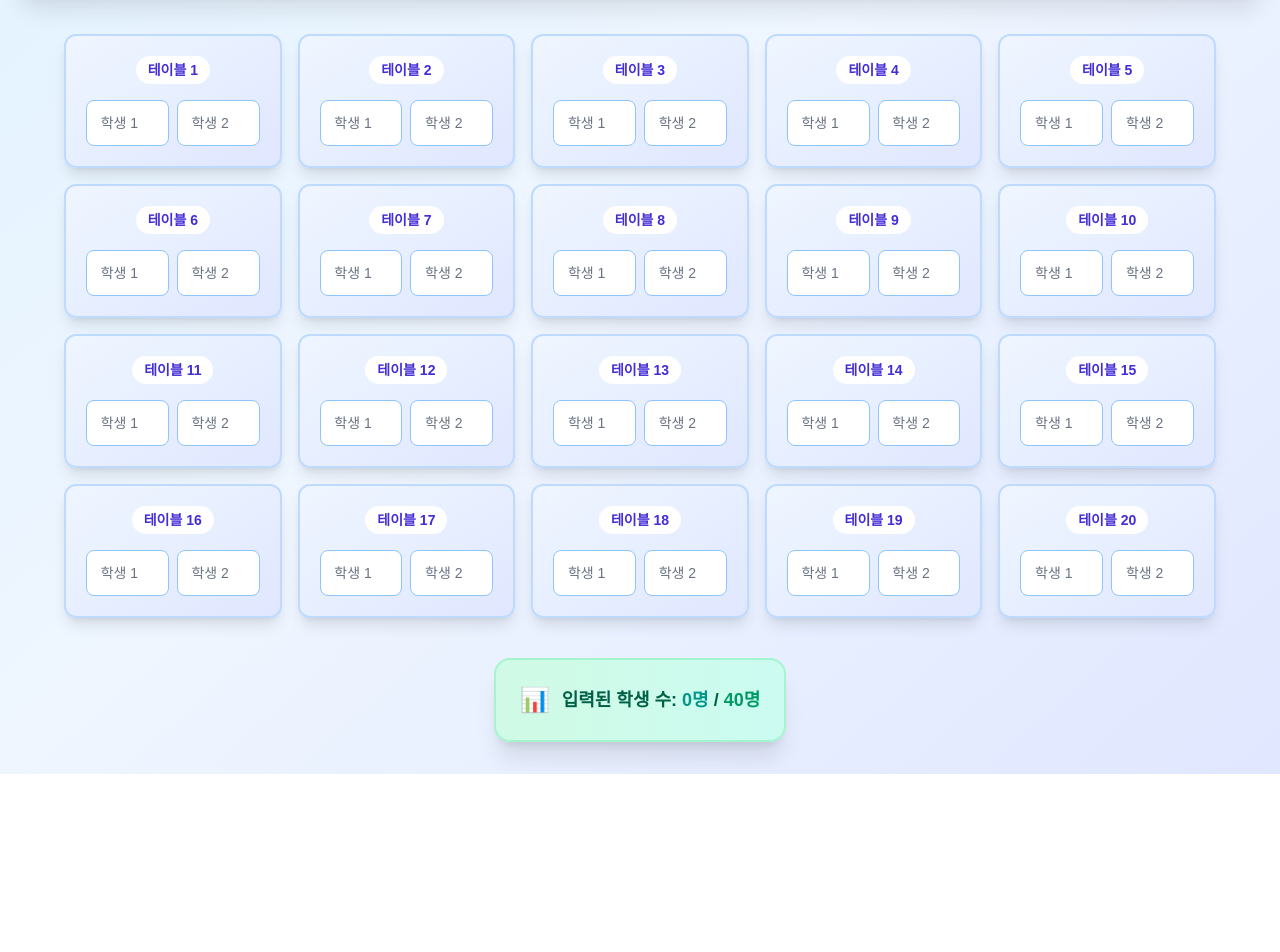
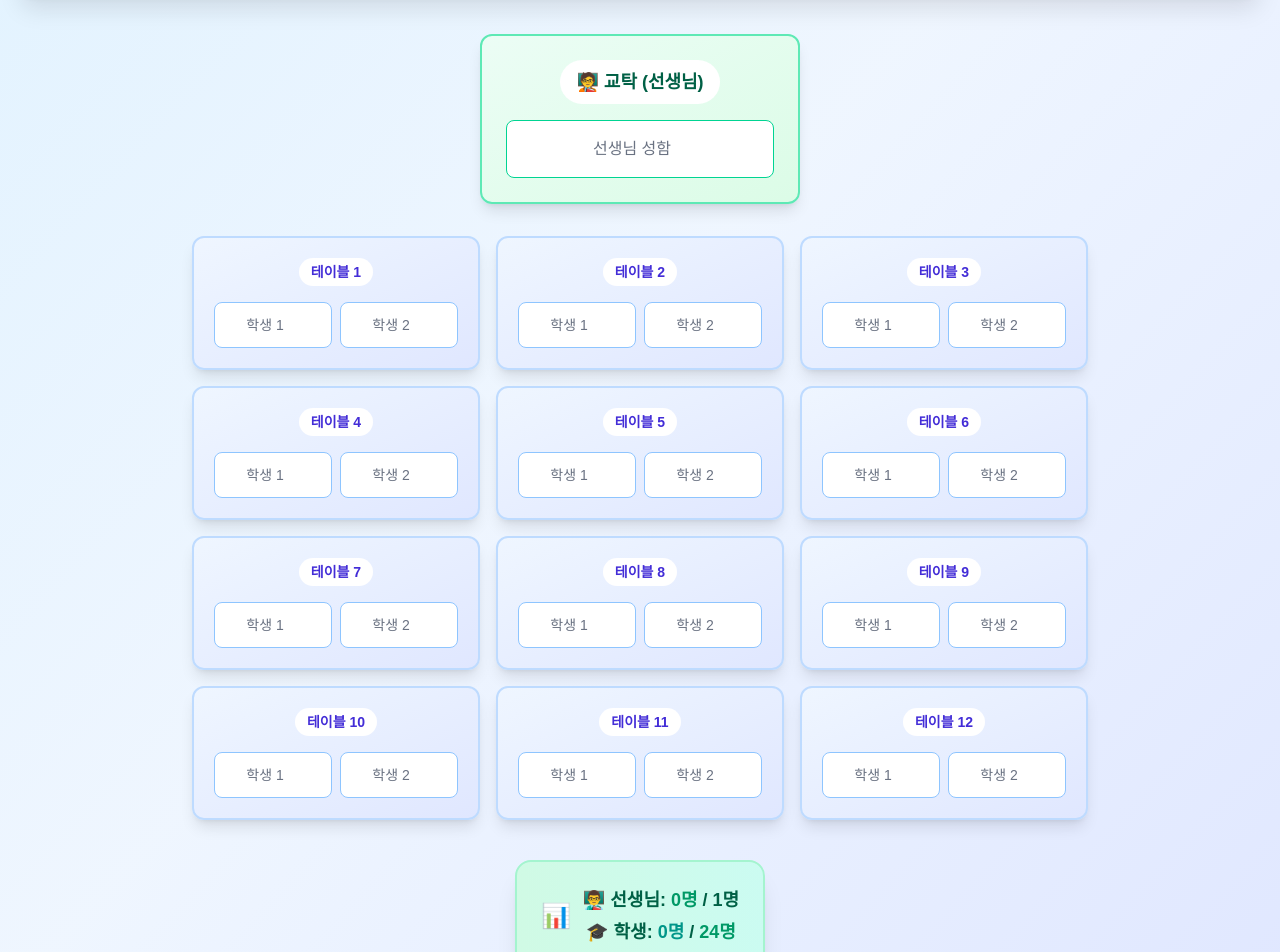
Before and after one commit to agopwns/kt-students, a Next.js app: page / in a window 1280 px wide. Shown: the part 360-1312 px from the top of the page. Before the commit the page ends 1134 px from the top, so only its background shows below. Built offline with nearby package versions, Linux system fonts and the light colour scheme; no server answers; the database is empty.

Commit message:
feat: 교실 사이즈 변경

```diff
--- a/src/app/page.js
+++ b/src/app/page.js
@@ -3,6 +3,47 @@
 import { useState, useEffect, useRef } from 'react';
 import { getAllStudents, upsertStudent, deleteAllStudents, subscribeToStudents } from '../lib/supabase';
 import toast from 'react-hot-toast';
+
+// 교탁 컴포넌트
+function TeacherDesk({ teacherName, onTeacherChange, savingStatus }) {
+  // 저장 상태 아이콘 컴포넌트
+  const SaveStatus = ({ status }) => {
+    switch (status) {
+      case 'pending':
+        return <span className="text-yellow-500 text-xs">⏳</span>;
+      case 'saving':
+        return <span className="text-blue-500 text-xs animate-spin">⚪</span>;
+      case 'saved':
+        return <span className="text-green-500 text-xs">✅</span>;
+      case 'error':
+        return <span className="text-red-500 text-xs">❌</span>;
+      default:
+        return null;
+    }
+  };
+
+  return (
+    <div className="bg-gradient-to-br from-emerald-50 to-green-100 rounded-xl shadow-lg p-6 border-2 border-emerald-300 hover:shadow-xl hover:scale-105 transition-all duration-300 max-w-xs mx-auto mb-8">
+      <div className="text-center mb-4">
+        <h3 className="text-lg font-bold text-emerald-800 bg-white bg-opacity-60 rounded-full py-2 px-4 inline-block">
+          🧑‍🏫 교탁 (선생님)
+        </h3>
+      </div>
+      <div className="relative">
+        <input
+          type="text"
+          placeholder="선생님 성함"
+          value={teacherName || ''}
+          onChange={(e) => onTeacherChange(e.target.value)}
+          className="w-full px-4 py-4 pr-8 text-base bg-white bg-opacity-80 border border-emerald-400 rounded-lg focus:outline-none focus:ring-3 focus:ring-emerald-300 focus:bg-white transition-all placeholder-gray-500 text-gray-800 font-medium text-center"
+        />
+        <div className="absolute right-2 top-1/2 transform -translate-y-1/2">
+          <SaveStatus status={savingStatus['0-0']} />
+        </div>
+      </div>
+    </div>
+  );
+}
 
 // 개별 테이블 컴포넌트
 function Table({ tableNumber, students, onStudentChange, savingStatus }) {
@@ -60,7 +101,7 @@ function Table({ tableNumber, students, onStudentChange, savingStatus }) {
 }
 
 export default function Home() {
-  // 20개 테이블, 각 테이블당 2명 = 총 40명의 학생 데이터
+  // 교탁 1개 + 학생 테이블 12개 (각 테이블당 2명) = 선생님 1명 + 학생 24명
   const [studentsData, setStudentsData] = useState({});
   const [loading, setLoading] = useState(true);
   const [error, setError] = useState(null);
@@ -165,11 +206,19 @@ export default function Home() {
       setError(null);
 
       // 성공 토스트 표시
-      const studentName = name.trim();
-      if (studentName) {
-        toast.success(`${studentName} 학생 정보가 저장되었습니다! 🎓`);
+      const personName = name.trim();
+      if (personName) {
+        if (tableNumber === 0) {
+          toast.success(`${personName} 선생님 정보가 저장되었습니다! 🧑‍🏫`);
+        } else {
+          toast.success(`${personName} 학생 정보가 저장되었습니다! 🎓`);
+        }
       } else {
-        toast.success('학생 정보가 삭제되었습니다');
+        if (tableNumber === 0) {
+          toast.success('선생님 정보가 삭제되었습니다');
+        } else {
+          toast.success('학생 정보가 삭제되었습니다');
+        }
       }
 
       // 저장 완료 후 500ms 뒤 실시간 업데이트 재활성화 (깜빡임 방지)
@@ -197,6 +246,11 @@ export default function Home() {
       // 에러 시에도 실시간 업데이트 재활성화
       ignoreRealtimeRef.current = false;
     }
+  };
+
+  // 선생님 이름 변경 핸들러 (debounce 적용)
+  const handleTeacherChange = (name) => {
+    handleStudentChange(0, 0, name); // 교탁을 0번 테이블로 처리
   };
 
   // 학생 이름 변경 핸들러 (debounce 적용)
@@ -234,11 +288,11 @@ export default function Home() {
 
   // 데이터 초기화 핸들러
   const handleClearAll = async () => {
-    if (!confirm('모든 학생 정보를 삭제하시겠습니까?')) {
+    if (!confirm('모든 정보를 삭제하시겠습니까? (선생님 + 학생)')) {
       return;
     }
 
-    const toastId = toast.loading('모든 학생 정보를 삭제하는 중...');
+    const toastId = toast.loading('모든 정보를 삭제하는 중... (선생님 + 학생)');
 
     try {
       setLoading(true);
@@ -257,7 +311,7 @@ export default function Home() {
       setError(null);
 
       // 성공 토스트로 업데이트
-      toast.success('모든 학생 정보가 삭제되었습니다! 🗑️', { id: toastId });
+      toast.success('모든 정보가 삭제되었습니다! (선생님 + 학생) 🗑️', { id: toastId });
 
     } catch (err) {
       setError('학생 정보를 삭제하는 중 오류가 발생했습니다.');
@@ -270,13 +324,13 @@ export default function Home() {
     }
   };
 
-  // 5x4 그리드 생성
+  // 3x4 그리드 생성
   const createTables = () => {
     const tables = [];
     let tableNumber = 1;
 
     for (let row = 0; row < 4; row++) {
-      for (let col = 0; col < 5; col++) {
+      for (let col = 0; col < 3; col++) {
         const students = studentsData[tableNumber] || {};
         tables.push(
           <Table
@@ -304,7 +358,7 @@ export default function Home() {
               🎓 학생 좌석 배치표
             </h1>
             <p className="text-gray-700 mb-4 text-lg font-medium">
-              총 20개 테이블 × 2명 = 40명의 학생 (Supabase 연동)
+              교탁 1개 + 학생 테이블 12개 × 2명 = 선생님 1명 + 학생 24명 (Supabase 연동)
             </p>
             <div className="text-sm text-gray-600 mb-6 bg-blue-50 rounded-lg p-3">
               <p className="font-medium mb-2">💡 자동 저장 안내:</p>
@@ -345,11 +399,30 @@ export default function Home() {
           </div>
         </div>
 
+        {/* 교탁 */}
+        {loading ? (
+          // 교탁 로딩 스켈레톤
+          <div className="max-w-xs mx-auto mb-8">
+            <div className="bg-emerald-100 bg-opacity-50 rounded-xl p-6 border-2 border-emerald-200 animate-pulse">
+              <div className="text-center mb-4">
+                <div className="h-8 bg-emerald-300 rounded-full w-32 mx-auto"></div>
+              </div>
+              <div className="h-12 bg-emerald-300 rounded-lg"></div>
+            </div>
+          </div>
+        ) : (
+          <TeacherDesk
+            teacherName={studentsData[0]?.[0]}
+            onTeacherChange={handleTeacherChange}
+            savingStatus={savingStatus}
+          />
+        )}
+
         {/* 테이블 그리드 */}
-        <div className="grid grid-cols-5 gap-4 max-w-6xl mx-auto">
+        <div className="grid grid-cols-3 gap-4 max-w-4xl mx-auto">
           {loading ? (
             // 로딩 스켈레톤
-            Array.from({ length: 20 }, (_, index) => (
+            Array.from({ length: 12 }, (_, index) => (
               <div key={index} className="bg-white bg-opacity-50 rounded-xl p-5 border-2 border-gray-200 animate-pulse">
                 <div className="text-center mb-4">
                   <div className="h-6 bg-gray-300 rounded-full w-20 mx-auto"></div>
@@ -373,11 +446,17 @@ export default function Home() {
               {loading ? (
                 <div className="h-6 bg-emerald-300 rounded w-48 animate-pulse"></div>
               ) : (
-                <p className="text-lg font-bold text-emerald-800">
-                  입력된 학생 수: <span className="text-teal-600">{Object.values(studentsData).reduce((count, table) => {
-                    return count + Object.values(table).filter(name => name && name.trim()).length;
-                  }, 0)}명</span> / <span className="text-emerald-600">40명</span>
-                </p>
+                <div className="text-lg font-bold text-emerald-800">
+                  <p className="mb-1">
+                    👨‍🏫 선생님: <span className="text-emerald-600">{studentsData[0]?.[0] ? '1명' : '0명'}</span> / 1명
+                  </p>
+                  <p>
+                    🎓 학생: <span className="text-teal-600">{Object.entries(studentsData).reduce((count, [tableNum, table]) => {
+                      if (parseInt(tableNum) === 0) return count; // 교탁 제외
+                      return count + Object.values(table).filter(name => name && name.trim()).length;
+                    }, 0)}명</span> / <span className="text-emerald-600">24명</span>
+                  </p>
+                </div>
               )}
             </div>
           </div>
```
